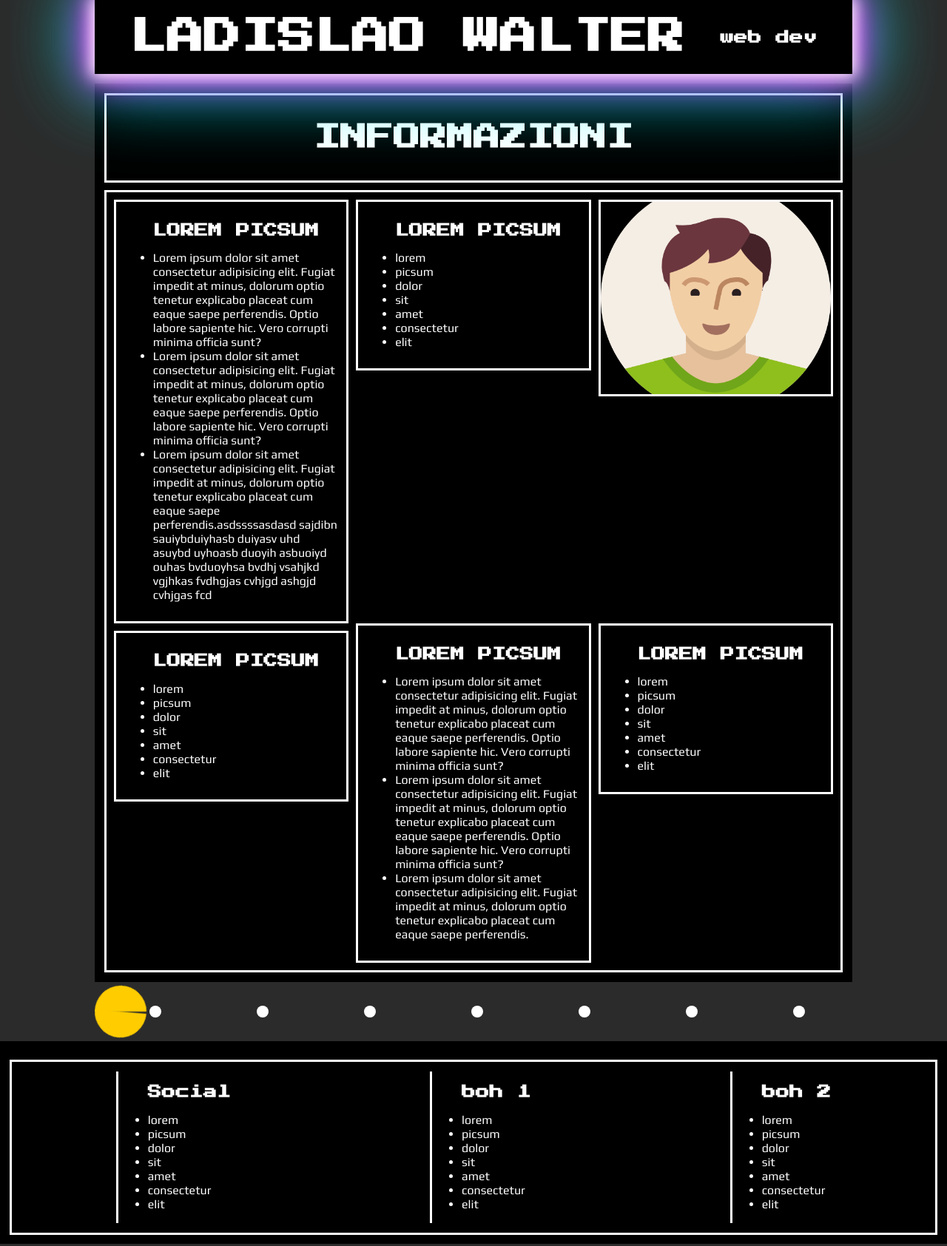
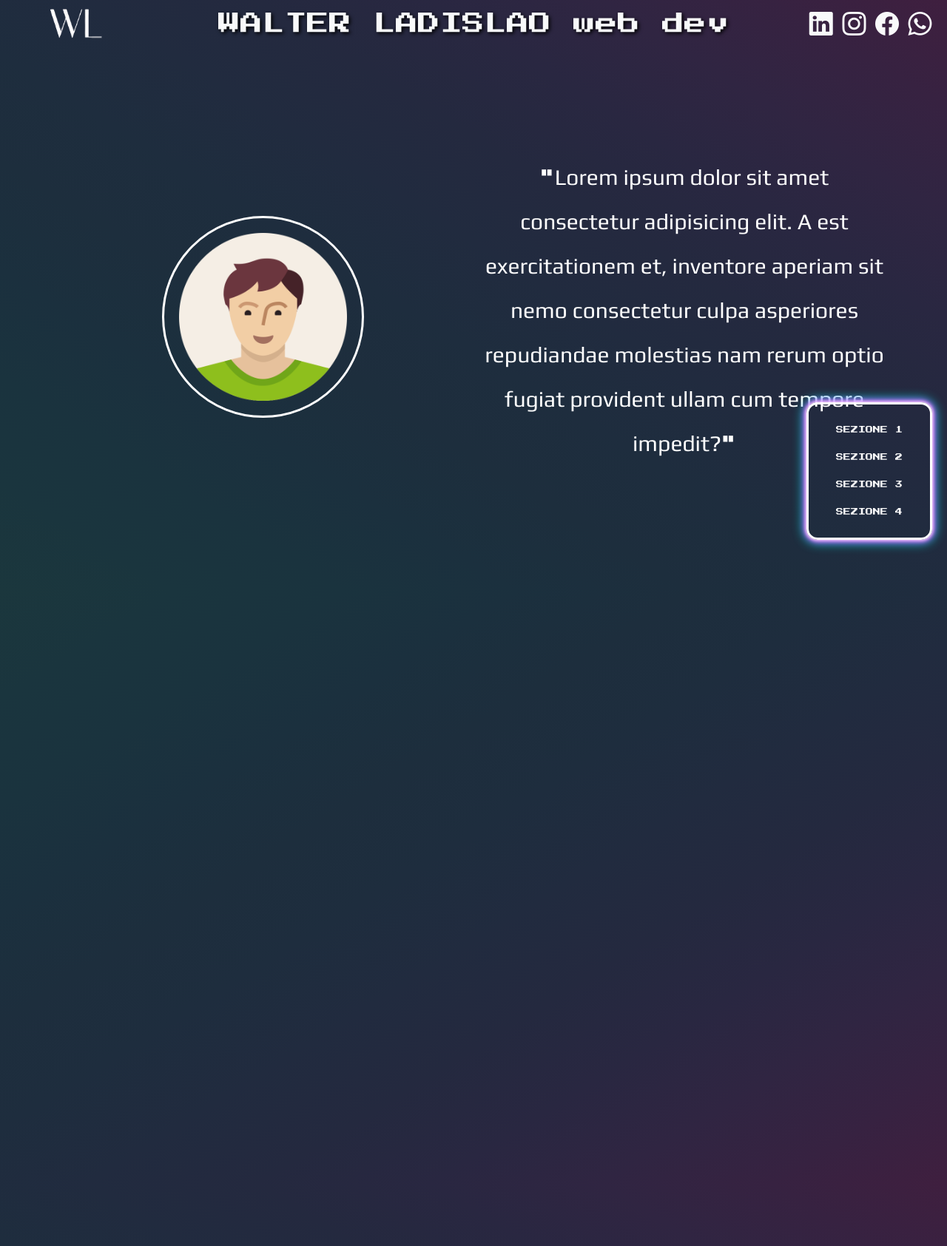
Before and after one commit to challenge-network-18-mar-24/walter-ladislao, a plain HTML site: page index.html in a window 1280 px wide. Shown: the top 1685 px of the page at 74% size. Drawn offline with nearby package versions, Linux system fonts and the light colour scheme.

Commit message:
aggiunta parte bootstrap

```diff
--- a/index.html
+++ b/index.html
@@ -1,144 +1,164 @@
-<!DOCTYPE html>
+<!doctype html>
 <html lang="en">
 <head>
-    <meta charset="UTF-8">
-    <meta name="viewport" content="width=device-width, initial-scale=1.0">
+    <meta charset="utf-8">
+    <meta name="viewport" content="width=device-width, initial-scale=1">
     <link rel="preconnect" href="https://fonts.googleapis.com">
     <link rel="preconnect" href="https://fonts.gstatic.com" crossorigin>
     <link href="https://fonts.googleapis.com/css2?family=Play:wght@400;700&family=Press+Start+2P&display=swap" rel="stylesheet">
+    <title>Walter Ladislao</title>
+    <!-- CDN di Bootstrap -->
+    <link href="https://cdn.jsdelivr.net/npm/bootstrap@5.3.3/dist/css/bootstrap.min.css" rel="stylesheet" integrity="sha384-QWTKZyjpPEjISv5WaRU9OFeRpok6YctnYmDr5pNlyT2bRjXh0JMhjY6hW+ALEwIH" crossorigin="anonymous">
+    <link rel="stylesheet" href="https://cdn.jsdelivr.net/npm/bootstrap-icons@1.11.3/font/bootstrap-icons.min.css">
+    <!-- foglio di stile -->
     <link rel="stylesheet" href="style.css">
-    <title>Esercitazione</title>
 </head>
-<body>
-    <div class="mynav">
-        <h1 class="myName">LADISLAO WALTER</h1>
-        <h3 class="webdev">web dev</h3>
-    </div>
-
-    <main class="mymt">
-        <div class="mySection">
-            <div class="sectionTitle">
-                <h2>INFORMAZIONI</h2>
-            </div>
-
-            <div class="boxesContainer">
-                <div class="boxes">
-                    <ul>
-                        <h3>LOREM PICSUM</h3>
-                        <li class="play-regular">Lorem ipsum dolor sit amet consectetur adipisicing elit. Fugiat impedit at minus, dolorum optio tenetur explicabo placeat cum eaque saepe perferendis. Optio labore sapiente hic. Vero corrupti minima officia sunt?</li>
-                        <li class="play-regular">Lorem ipsum dolor sit amet consectetur adipisicing elit. Fugiat impedit at minus, dolorum optio tenetur explicabo placeat cum eaque saepe perferendis. Optio labore sapiente hic. Vero corrupti minima officia sunt?</li>
-                        <li class="play-regular">Lorem ipsum dolor sit amet consectetur adipisicing elit. Fugiat impedit at minus, dolorum optio tenetur explicabo placeat cum eaque saepe perferendis.asdssssasdasd sajdibn sauiybduiyhasb duiyasv uhd asuybd uyhoasb duoyih asbuoiyd ouhas bvduoyhsa bvdhj vsahjkd vgjhkas fvdhgjas cvhjgd ashgjd cvhjgas fcd
-
-                        </li>
-                    </ul>
+<body class="bg-black">
+    <!-- navbar -->
+    <nav>
+        <div class="container-fluid fixed-top p-2">
+            <div class="row align-items-center justify-content-center">
+                <div class="col-2 col-lg-2 d-flex justify-content-center">
+                    <a href="./index.html"><img src="./logo.png" alt="logo" class="logo"></a>
                 </div>
-
-                <div class="boxes ">
-                    <ul>
-                        <h3>LOREM PICSUM</h3>
-                        <li class="play-regular">lorem</li>
-                        <li class="play-regular">picsum</li>
-                        <li class="play-regular">dolor</li>
-                        <li class="play-regular">sit</li>
-                        <li class="play-regular">amet</li>
-                        <li class="play-regular">consectetur</li>
-                        <li class="play-regular">elit</li>
-                    </ul>
+                <div class="col-8 col-lg-8 press-start
+                d-flex justify-content-center align-items-center myName text-light">
+                    WALTER LADISLAO web dev
                 </div>
-
-                <div class="pfp boxes"></div>
-
-                <div class="boxes mymt">
-                    <ul>
-                        <h3>LOREM PICSUM</h3>
-                        <li class="play-regular">lorem</li>
-                        <li class="play-regular">picsum</li>
-                        <li class="play-regular">dolor</li>
-                        <li class="play-regular">sit</li>
-                        <li class="play-regular">amet</li>
-                        <li class="play-regular">consectetur</li>
-                        <li class="play-regular">elit</li>
-                    </ul>
-                </div>
-
-                <div class="boxes">
-                    <ul>
-                        <h3>LOREM PICSUM</h3>
-                        <li class="play-regular">Lorem ipsum dolor sit amet consectetur adipisicing elit. Fugiat impedit at minus, dolorum optio tenetur explicabo placeat cum eaque saepe perferendis. Optio labore sapiente hic. Vero corrupti minima officia sunt?</li>
-                        <li class="play-regular">Lorem ipsum dolor sit amet consectetur adipisicing elit. Fugiat impedit at minus, dolorum optio tenetur explicabo placeat cum eaque saepe perferendis. Optio labore sapiente hic. Vero corrupti minima officia sunt?</li>
-                        <li class="play-regular">Lorem ipsum dolor sit amet consectetur adipisicing elit. Fugiat impedit at minus, dolorum optio tenetur explicabo placeat cum eaque saepe perferendis.</li>
-                    </ul>
-                </div>
-
-                <div class="boxes">
-                    <ul>
-                        <h3>LOREM PICSUM</h3>
-                        <li class="play-regular">lorem</li>
-                        <li class="play-regular">picsum</li>
-                        <li class="play-regular">dolor</li>
-                        <li class="play-regular">sit</li>
-                        <li class="play-regular">amet</li>
-                        <li class="play-regular">consectetur</li>
-                        <li class="play-regular">elit</li>
-                    </ul>
+                <div class="col-0 col-lg-2 d-none d-lg-block">
+                    <div class="d-flex justify-content-evenly">
+                        <a href="https://www.youtube.com/watch?v=xvFZjo5PgG0">
+                            <i class="bi bi-linkedin text-light fs-2"></i>
+                        </a>
+                        <a href="https://www.youtube.com/watch?v=xvFZjo5PgG0">
+                            <i class="bi bi-instagram text-light fs-2"></i>
+                        </a>
+                        <a href="https://www.youtube.com/watch?v=xvFZjo5PgG0">
+                            <i class="bi bi-facebook text-light fs-2"></i>
+                        </a>
+                        <a href="https://www.youtube.com/watch?v=xvFZjo5PgG0">
+                            <i class="bi bi-whatsapp text-light fs-2"></i>
+                        </a>
+                    </div>
                 </div>
             </div>
         </div>
+    </nav>
 
-        <div class="myBody1">
-            <div class="mypac">
-                <div class="container">
-                    <div class="pacman"></div>
-                    <div class="path"></div>
-                    <div class="path"></div>
-                    <div class="path"></div>
-                    <div class="path"></div>
-                    <div class="path"></div>
-                    <div class="path"></div>
-                    <div class="path"></div>
+    <!-- selector -->
+    <span class="d-none d-lg-block">
+        <div class="container-fluid mySel">
+            <div class="row">
+
+                <div class="col-12 press-start mt-4 mb-2">
+                    <a href="#1" class="selLink">
+                        <div class="selButton ">
+                            SEZIONE 1
+                        </div>
+                    </a>
+                </div>
+
+
+                <div class="col-12 press-start mt-2 mb-2">
+                    <a href="#2" class="selLink">
+                        <div class="selButton">
+                            SEZIONE 2
+                        </div>
+                    </a>
+                </div>
+                <div class="col-12 press-start mt-2 mb-2">
+                    <a href="#3" class="selLink">
+                        <div class="selButton">
+                            SEZIONE 3
+                        </div>
+                    </a>
+                </div>
+                <div class="col-12 press-start mt-2 mb-4">
+                    <a href="#4" class="selLink">
+                        <div class="selButton">
+                            SEZIONE 4
+                        </div>
+                    </a>
                 </div>
             </div>
         </div>
-    </main>
-    <footer class="myfooter">
-        <div class="boxesContainer ">
-            <div class="borderleft">
-                <ul>
-                    <h3>Social</h3>
-                    <li class="play-regular">lorem</li>
-                        <li class="play-regular">picsum</li>
-                        <li class="play-regular">dolor</li>
-                        <li class="play-regular">sit</li>
-                        <li class="play-regular">amet</li>
-                        <li class="play-regular">consectetur</li>
-                        <li class="play-regular">elit</li>
-                </ul>
-            </div>
-            <div class="borderleft"><div class="borderrightfooter"></div>
-                <ul>
-                    <h3>boh 1</h3>
-                    <li class="play-regular">lorem</li>
-                        <li class="play-regular">picsum</li>
-                        <li class="play-regular">dolor</li>
-                        <li class="play-regular">sit</li>
-                        <li class="play-regular">amet</li>
-                        <li class="play-regular">consectetur</li>
-                        <li class="play-regular">elit</li>
-                </ul>
-            </div>
-            <div class="borderleft">
-                <ul>
-                    <h3>boh 2</h3>
-                    <li class="play-regular">lorem</li>
-                        <li class="play-regular">picsum</li>
-                        <li class="play-regular">dolor</li>
-                        <li class="play-regular">sit</li>
-                        <li class="play-regular">amet</li>
-                        <li class="play-regular">consectetur</li>
-                        <li class="play-regular">elit</li>
-                </ul>
+    </span>
+
+    <span class="d-lg-none">
+        <div class="container-fluid mySels">
+            <div class="row">
+
+                <div class="col-12 press-start mt-4 mb-2">
+                    <a href="#1" class="selLink">
+                        <div class="selButton">
+                            1
+                        </div>
+                    </a>
+                </div>
+
+
+                <div class="col-12 press-start mt-2 mb-2">
+                    <a href="#2"  class="selLink">
+                        <div class="selButton">
+                            2
+                        </div>
+                    </a>
+                </div>
+                <div class="col-12 press-start mt-2 mb-2">
+                    <a href="#3"  class="selLink">
+                        <div class="selButton">
+                            3
+                        </div>
+                    </a>
+                </div>
+                <div class="col-12 press-start mt-2 mb-4">
+                    <a href="#4"  class="selLink">
+                        <div class="selButton">
+                            4
+                        </div>
+                    </a>
+                </div>
             </div>
         </div>
+    </span>
+
+    <main class="min-vh-100">
+        <!-- sezione 1 -->
+        <div class="vh-100 bg-mine1 pt-5 pt-md-2" id="1">
+            <div class="container h-100 pt-5">
+                <div class="row h-100">
+                    <div class="col-12 col-md-6 d-flex justify-content-center align-items-center">
+                        <p class="play-regular text-center p-s1"><b class="press-start fs-5">"</b>Lorem ipsum dolor sit amet consectetur adipisicing elit. A est exercitationem et, inventore aperiam sit nemo consectetur culpa asperiores repudiandae molestias nam rerum optio fugiat provident ullam cum tempore impedit?<b class="press-start fs-5">"</b></p>
+                    </div>
+                    <div class="col-12 col-md-6 d-flex justify-content-center align-items-center order-md-first">
+                        <div class="pfp">
+                            <img class="img-fluid" src="./avatar.png" alt="profile picture">
+                        </div>
+                    </div>
+                </div>
+            </div>
+        </div>
+        <div class="vh-100 bg-mine" id="2"></div>
+        <div class="vh-100 bg-mine1" id="3"></div>
+        <div class="vh-100 bg-mine" id="4"></div>
+    </main>
+
+
+    <footer class="py-3 my-4">
+        <ul class="nav justify-content-center border-bottom pb-3 mb-3">
+            <li class="nav-item"><a href="#" class="nav-link px-2 text-light">Home</a></li>
+            <li class="nav-item"><a href="#" class="nav-link px-2 text-light">Features</a></li>
+            <li class="nav-item"><a href="#" class="nav-link px-2 text-light">Pricing</a></li>
+            <li class="nav-item"><a href="#" class="nav-link px-2 text-light">FAQs</a></li>
+            <li class="nav-item"><a href="#" class="nav-link px-2 text-light">About</a></li>
+        </ul>
+        <p class="text-center text-light">© 2024 Company, Inc</p>
     </footer>
+
+
+
+
+    <!-- script di Bootstrap -->
+    <script src="https://cdn.jsdelivr.net/npm/bootstrap@5.3.3/dist/js/bootstrap.bundle.min.js" integrity="sha384-YvpcrYf0tY3lHB60NNkmXc5s9fDVZLESaAA55NDzOxhy9GkcIdslK1eN7N6jIeHz" crossorigin="anonymous"></script>
 </body>
 </html>
--- a/style.css
+++ b/style.css
@@ -1,18 +1,3 @@
-body{
-    background-color: rgb(43, 43, 43);
-    margin: 0%;
-    padding: 0%;
-}
-
-h1,h2,h3,h4,h5{
-    color: rgb(255, 255, 255);
-    font-family: "Press Start 2P", system-ui;
-}
-
-.myName{
-    font-size: 50px;
-}
-
 .press-start{
     font-family: "Press Start 2P", system-ui;
     font-size: 10px;
@@ -31,206 +16,109 @@ h1,h2,h3,h4,h5{
     font-style: normal;
 }
 
-/* .press-start 2p-regular {
-    font-family: "Press Start 2P", system-ui;
-    font-weight: 400;
-    font-style: normal;
-} */
-
-.mynav{
-    margin-inline: 10%;
-    background-color: black;
-    display: flex;
-    align-items: center;
-    position: sticky;
-    top: 0;
-    z-index: 9999;
-    justify-content: space-evenly;
-    height: 100px;
-    box-shadow:
-    0 0 20px 5px #fff,  /* inner white */
-    0 0 50px 10px #f0f, /* middle magenta */
-    0 0 100px 15px #0ff;
-}
-.myBody1{
-    margin-inline: 10%;
-    display: flex;
-    align-items: center;
-    height: 80px;
+.myName{
+    font-size: 30px;
+    text-shadow: 2px 2px 5px black;
 }
 
-.mySection{
-    margin-inline: 10%;
-    background-color: rgb(0, 0, 0);
-    padding: 1%;
-}
-.myfooter{
-    background-color: rgb(0, 0, 0);
-    padding: 1%;
+.p-s1{
+    line-height: 2;
+    font-size: 30px;
 }
 
-.sectionTitle{
-    padding: 1%;
-    border: solid white ;
-    font-size: 150%;
-    text-align: center;
+.pfp{
+    border: solid white;
+    border-radius: 50%;
+    width: 50%;
+    padding: 20px;
+    transition: 0.5s;
+}
+
+.pfp:hover{
+    padding: 0px;
+    box-shadow:
+    0 0 5px 1px #fff,  /* inner white */
+    0 0 10px 2px #f0f, /* middle magenta */
+    0 0 15px 3px #0ff;
+}
+
+.myBorder{
+    border: solid white;
+}
+
+.mySel{
+    position: fixed;
+    right: 0px;
+    display: flex;
+    margin: 20px;
+    bottom: 50px;
+    width: 170px;
+    border: solid white;
+    border-radius: 15px;
+    box-shadow:
+    0 0 5px 1px #fff,  /* inner white */
+    0 0 10px 2px #f0f, /* middle magenta */
+    0 0 15px 3px #0ff;
+}
+
+.mySels{
+    position: fixed;
+    right: 0px;
+    bottom: 50px;
+    display: flex;
+    margin: 20px;
+    width: 45px;
+    border: solid white;
+    border-radius: 15px;
+    box-shadow:
+    0 0 5px 1px #fff,  /* inner white */
+    0 0 10px 2px #f0f, /* middle magenta */
+    0 0 15px 3px #0ff;
 }
 
 
-/* PACMAN */
-
-.mypac{
-    height: 100px;
-    width: 100%;
+.selButton{
+    margin: 3px;
     display: flex;
+    justify-content: center;
     align-items: center;
-    justify-content: space-around;
 }
 
-.container{
-    display: flex;
-    align-items: center;
-    justify-content: space-between;
-    overflow: hidden;
-    height: 100%;
-    width: 100%;
-
+.selLink{
+    text-decoration: none;
+    color: white;
+    transition: 0.3s;
 }
 
-.path{
-    display:flex;
-    justify-content: space-around;
-    width:100%;
-    animation: eating-path 2s linear infinite;
+.bg-mine{
+    background-image: linear-gradient(to left top, #3f1f3f, #372241, #302542, #292741, #24293f, #212b3f, #1e2d3e, #1d2e3d, #1b303e, #1a333e, #1a353e, #1b373d);
+}
+
+.bg-mine1{
+    background-image: linear-gradient(to left bottom, #3f1f3f, #372241, #302542, #292741, #24293f, #212b3f, #1e2d3e, #1d2e3d, #1b303e, #1a333e, #1a353e, #1b373d);
 }
 
 
-.path::before{
-    content: "";
-    background-color: #fff;
-    height: 1rem;
-    width: 1rem;
-    border-radius:50%;
+
+.selLink:hover{
+    font-size: larger;
+    text-shadow:
+    0px 0px 2cap #fff,  /* inner white */
+    0px 0px 4px #f0f, /* middle magenta */
+    0px 0px 6px #0ff;
 }
 
-@keyframes eating-path {
-    0%{
-        transform: translateX(50%);
+.logo{
+    width: 70px;
+    height: 40px;
+}
+
+@media screen and (max-width: 1080px){
+    .myName{
+        font-size: 20px;
     }
-    100%{
-        transform:translateX(-50%)
+    .p-s1{
+        line-height: 2;
+        font-size: 13px;
     }
 }
-
-.pacman{
-    position:relative;
-    margin-right: 10px;
-    background: transparent;
-    z-index: 1;
-}
-
-.pacman::before, .pacman::after{
-    content: "";
-    position: absolute;
-    top: -35px;
-    display: block;
-    border-radius:50%;
-    height: 0px;
-    width: 0px;
-}
-
-.pacman::before{
-    animation: chunk-top 0.5s ease infinite;
-    border: 35px solid #ffcc00;
-    border-left-color: transparent;
-    border-bottom-color: transparent;
-}
-@keyframes chunk-top{
-    0%,100%{
-        transform: rotate(-45deg);
-    }
-    50%{
-        transform: rotate(-80deg);
-    }
-}
-
-.pacman::after{
-    animation: chunk-bot 0.5s ease infinite;
-    border: 35px solid #ffcc00;
-    border-right-color: transparent;
-    border-top-color: transparent;
-}
-@keyframes chunk-bot{
-    0%,100%{
-        transform: rotate(-40deg);
-    }
-    50%{
-        transform: rotate(0deg);
-    }
-}
-
-@media screen and (max-width: 1000px){
-    body{
-        padding: 0%;
-        margin: 0%;
-    }
-    .mynav{
-        display: flex;
-        margin-inline: 0%;
-        justify-content: center;
-        height: 100px;
-        box-shadow: none;
-    }
-    .mySection{
-        margin-inline: 0%;
-        justify-content: center;
-    }
-    .myBody1{
-        margin-inline: 10%;
-    }
-
-    .myName{
-        font-size: 20px;
-        text-align: center;
-    }
-    .webdev{
-        font-size: 10px;
-    }
-    .sectionTitle{
-        padding: 1%;
-        border: solid white ;
-        font-size: 80%;
-    }
-}
-
-.mymt{
-    margin-top: 1%;
-}
-
-.pfp {
-    background-image: url('./avatar.png');
-    background-size: cover;
-    background-position: center;
-    background-repeat: no-repeat;
-    height: 30vh;
-}
-
-.boxes{
-    border: solid white;
-    padding: 1%;
-    width: 30%;
-}
-
-.boxesContainer{
-    padding: 1%;
-    border: solid white;
-    display: flex;
-    justify-content: space-around;
-    align-items: flex-start;
-    gap: 1% 1%;
-    margin-top: 1%;
-    flex-wrap: wrap;
-}
-.borderleft{
-    border-left: solid white;
-}
```
Also changed, not shown: logo.png (added), main.js (added).
